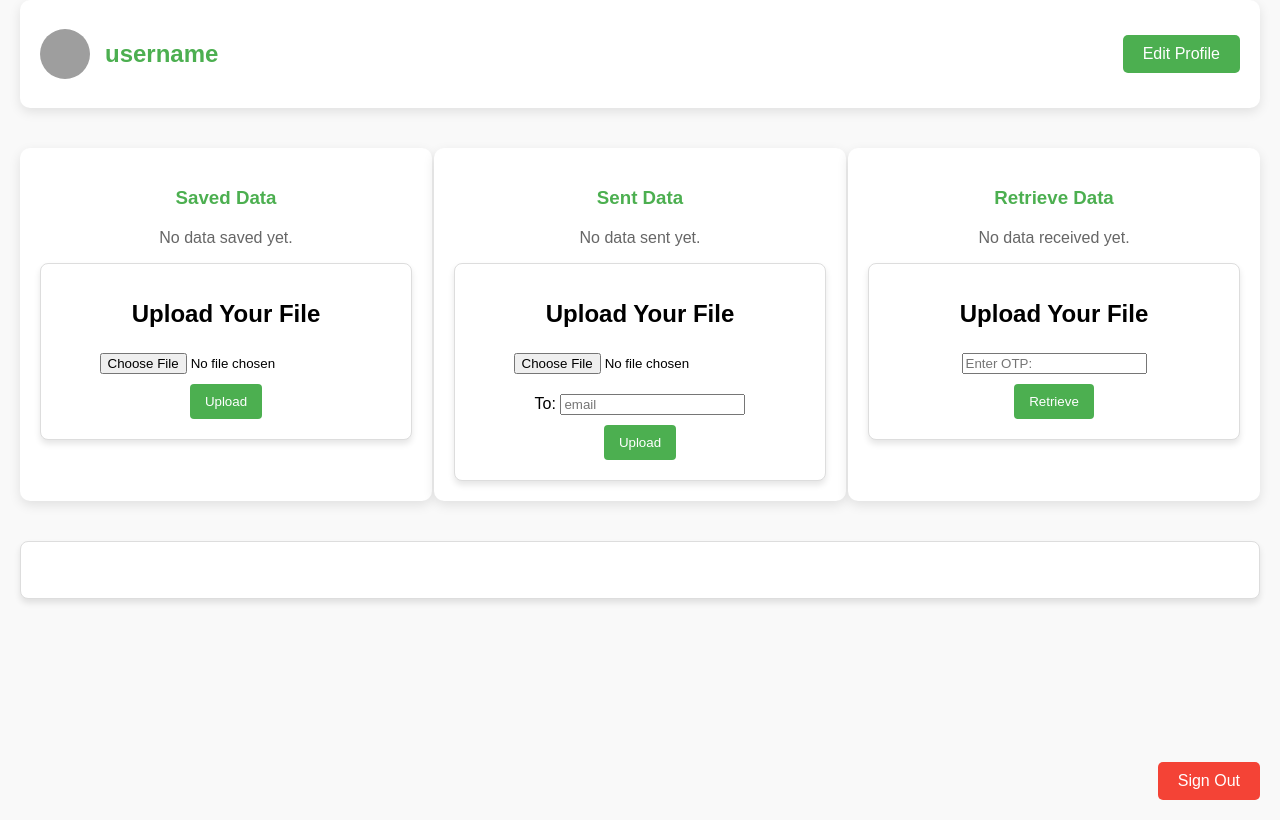
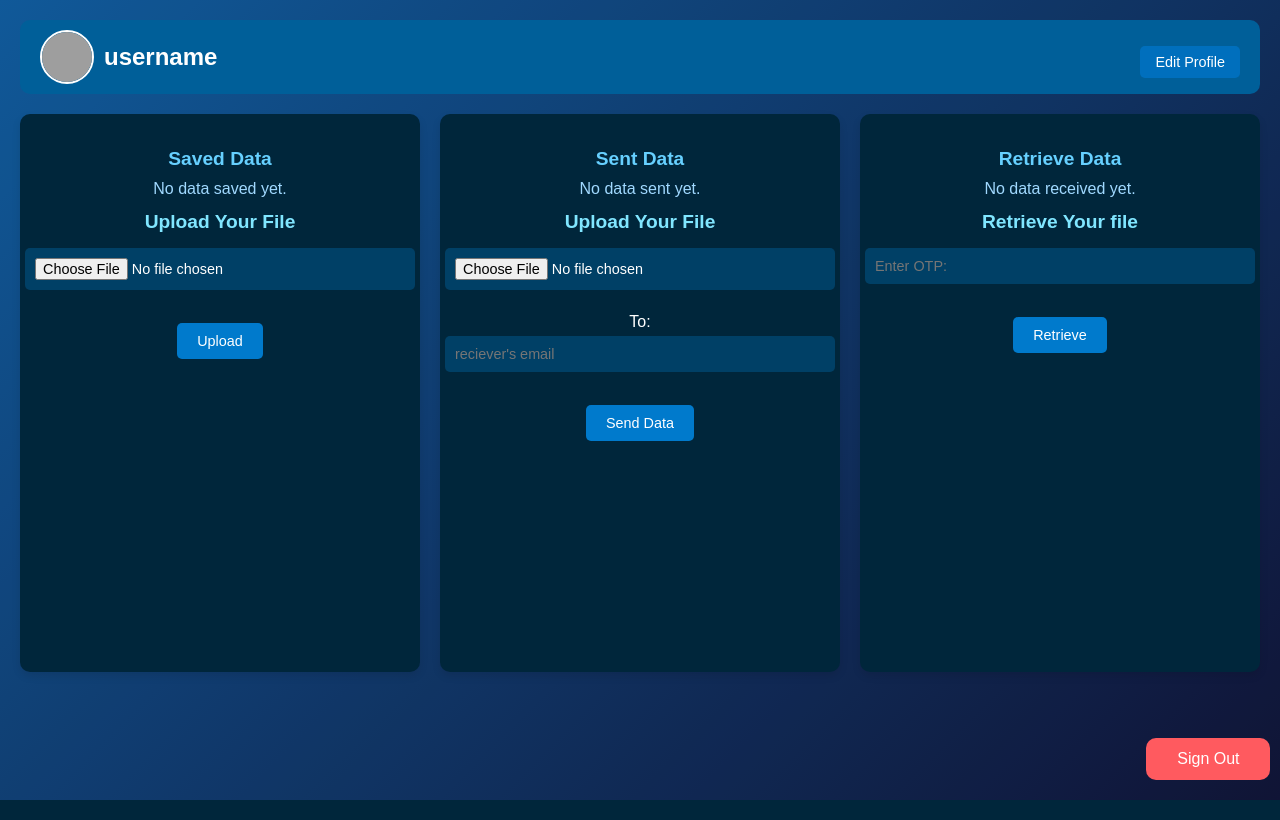
Before and after one commit to yuvraj-singh009/Secure-File-Transfer, a PHP site: page /profile.html in a window 1280 px wide. Run offline with PHP 8.4, Linux system fonts and the light colour scheme; some libraries are stand-ins or nearby versions; grey boxes are pictures that could not be loaded.

Commit message:
Add files via upload

```diff
--- a/profile.css
+++ b/profile.css
@@ -1,168 +1,189 @@
+/* General Styling */
+body {
+    font-family: 'Arial', sans-serif;
+    margin: 0;
+    padding: 0;
+    background: linear-gradient(135deg, #004e92, #000428);
+    color: #fff;
+    height: 100vh;
+    display: flex;
+    justify-content: center;
+    align-items: center;
+}
+
 .profile-page {
+    width: 100vw;
+    height: 100vh;
+    background: #ffffff10;
     display: flex;
     flex-direction: column;
-    height: 100vh;
-    width: 150vw;
+    justify-content: space-between;
     padding: 20px;
-    position: relative;
+    box-sizing: border-box;
+    border-radius: 0;
 }
 
-/* Top Bar Styling */
+/* Top Bar */
 .top-bar {
     display: flex;
     justify-content: space-between;
     align-items: center;
-    padding: 20px;
-    background-color: #fff;
-    box-shadow: 0px 4px 12px rgba(0, 0, 0, 0.1);
+    background: #005f99;
+    padding: 10px 20px;
     border-radius: 10px;
 }
 
 .user-info {
     display: flex;
     align-items: center;
+    gap: 10px;
 }
 
 .profile-img {
-    border-radius: 50%;
     width: 50px;
     height: 50px;
+    border-radius: 50%;
+    border: 2px solid #fff;
     object-fit: cover;
-    margin-right: 15px;
 }
 
-#username {
-    font-size: 24px;
-    font-weight: bold;
-    color: #4CAF50;
+h2#username {
+    margin: 0;
+    font-size: 1.5rem;
+    color: #fff;
 }
 
 .edit-btn {
-    background-color: #4CAF50;
-    color: white;
-    padding: 10px 20px;
+    padding: 8px 15px;
     border: none;
     border-radius: 5px;
+    background: #006fbd;
+    color: white;
+    font-size: 0.9rem;
     cursor: pointer;
-    font-size: 16px;
-    transition: background-color 0.3s;
+    transition: all 0.3s ease;
 }
 
 .edit-btn:hover {
-    background-color: #45a049;
+    background: #007dd3;
+    transform: translateY(-2px);
 }
 
 /* Data Section */
 .data-section {
+    flex: 1;
     display: flex;
     justify-content: space-between;
-    margin: 40px 0;
+    gap: 20px;
+    margin: 20px 0;
 }
 
 .data-column {
-    background-color: #fff;
-    width: 30%;
-    padding: 20px;
+    flex: 1;
+    background: #00263b;
+    padding: 15px;
+    border-radius: 10px;
+    box-shadow: 0 4px 8px rgba(0, 0, 0, 0.1);
     text-align: center;
-    border-radius: 10px;
-    box-shadow: 0px 4px 12px rgba(0, 0, 0, 0.1);
 }
 
 .data-column h3 {
-    color: #4CAF50;
+    font-size: 1.2rem;
+    color: #66d0ff;
+    margin-bottom: 10px;
+}
+
+.data-column p {
+    font-size: 1rem;
+    color: #a0d9ff;
+    margin: 10px 0;
+}
+
+/* Upload Container */
+.upload-container h1 {
+    font-size: 1.2rem;
+    margin-bottom: 10px;
+    color: #80e6ff;
+}
+
+.upload-container form {
+    display: flex;
+    flex-direction: column;
+    align-items: center;
+}
+
+.file-input {
+    width: 100%;
+    padding: 10px;
+    margin: 5px 0;
+    border: none;
+    border-radius: 5px;
+    outline: none;
+    font-size: 0.9rem;
+    background: #004066;
+    color: white;
+}
+
+button {
+    padding: 10px 20px;
+    margin-top: 10px;
+    background: #007acc;
+    color: white;
+    font-size: 0.9rem;
+    border: none;
+    border-radius: 5px;
+    cursor: pointer;
+    transition: all 0.3s ease;
+}
+
+button:hover {
+    background: #0096ff;
+    transform: translateY(-2px);
+}
+
+/* Status Section */
+.status {
+    text-align: center;
     margin-bottom: 20px;
 }
 
-.data-column p {
-    color: #666;
+.status p {
+    font-size: 1rem;
+    color: #fff;
 }
 
 /* Sign Out Button */
 .sign-out-btn {
-    position: absolute;
-    bottom: 20px;
-    right: 20px;
-    background-color: #f44336;
+    margin-left: 88vw;
+    width: 10%;
+    padding: 12px 20px;
+    background: #ff5a5f;
     color: white;
-    padding: 10px 20px;
     border: none;
-    border-radius: 5px;
+    border-radius: 10px;
+    font-size: 1rem;
     cursor: pointer;
-    font-size: 16px;
-    transition: background-color 0.3s;
+    text-align: center;
+    transition: all 0.3s ease;
+
 }
 
 .sign-out-btn:hover {
-    background-color: #e53935;
+    background: #ff7478;
+    transform: translateY(-2px);
 }
 
-.modal {
-    display: none;
-    position: fixed;
-    top: 0;
-    left: 0;
-    width: 100%;
-    height: 100%;
-    background-color: rgba(0, 0, 0, 0.5);
-    justify-content: center;
-    align-items: center;
+/* Responsive Design */
+@media (max-width: 768px) {
+    .data-section {
+        flex-direction: column;
+    }
+
+    .data-column {
+        margin-bottom: 20px;
+    }
+
+    .sign-out-btn {
+        font-size: 0.9rem;
+    }
 }
-
-.modal-content {
-    background-color: white;
-    padding: 30px;
-    border-radius: 10px;
-    width: 400px;
-    max-width: 90%;
-}
-
-.close-btn {
-    float: right;
-    font-size: 20px;
-    cursor: pointer;
-}
-
-body {
-    font-family: Arial, sans-serif;
-    background-color: #f9f9f9;
-    margin: 0;
-    padding: 0;
-    display: flex;
-    justify-content: center;
-    align-items: center;
-    height: 100vh;
-}
-.upload-container {
-    text-align: center;
-    background: #fff;
-    padding: 20px;
-    border: 1px solid #ddd;
-    border-radius: 8px;
-    box-shadow: 0 4px 6px rgba(0, 0, 0, 0.1);
-}
-.upload-container h1 {
-    font-size: 1.5em;
-    margin-bottom: 15px;
-}
-.file-input {
-    margin: 10px 0;
-}
-button {
-    background-color: #4CAF50;
-    color: white;
-    border: none;
-    padding: 10px 15px;
-    cursor: pointer;
-    border-radius: 4px;
-}
-button:hover {
-    background-color: #45a049;
-}
-.status {
-    text-align: center;
-    background: #fff;
-    padding: 20px;
-    border: 1px solid #ddd;
-    border-radius: 8px;
-    box-shadow: 0 4px 6px rgba(0, 0, 0, 0.1);
-}
--- a/profile.html
+++ b/profile.html
@@ -41,9 +41,9 @@
                     <form id="uploadForm" method="post" enctype="multipart/form-data">
                        <input type="file" class="file-input" id="file" required>
                         <br>
-                        To: <input type="email" name="email" class="file-input" id="email" placeholder="email" required>
+                        To: <input type="email" name="email" class="file-input" id="email" placeholder="reciever's email" required>
                         <br>
-                        <button type="submit">Upload</button>
+                        <button type="submit">Send Data</button>
                     </form>
                 </div>
             </div>
@@ -51,7 +51,7 @@
                 <h3>Retrieve Data</h3>
                 <p>No data received yet.</p>
                 <div class="upload-container">
-                    <h1>Upload Your File</h1>
+                    <h1>Retrieve Your file</h1>
                     <form id="retrieveForm">
                         <input type="text" id="retrieveOtp"  class="file-input" placeholder="Enter OTP:" required>
                         <br>
```
Also changed, not shown: about.html (added, +31 -0 lines), contact.html (added, +68 -0 lines), index.html (+6 -6 lines), price.html (added, +39 -0 lines), review.html (added, +39 -0 lines), service.html (added, +39 -0 lines).
